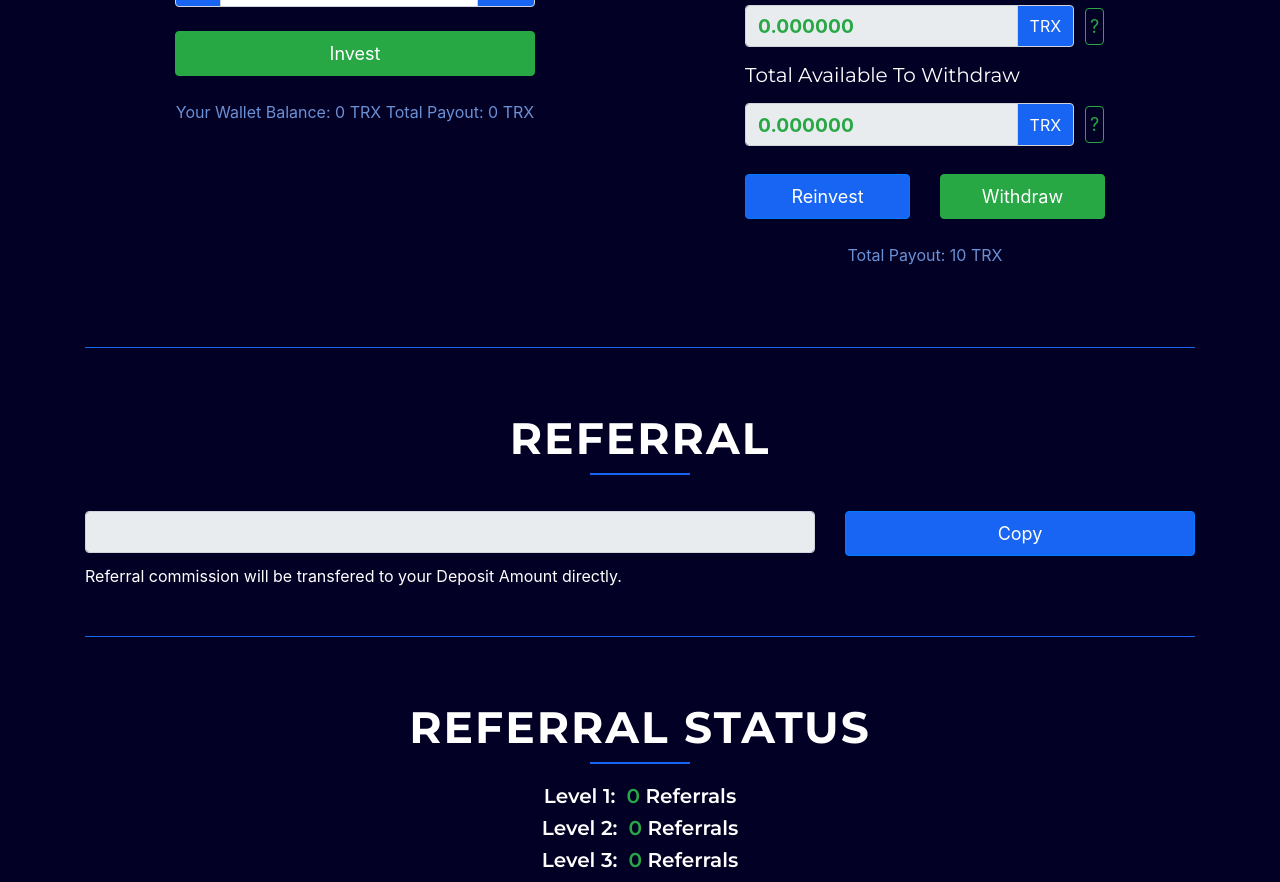
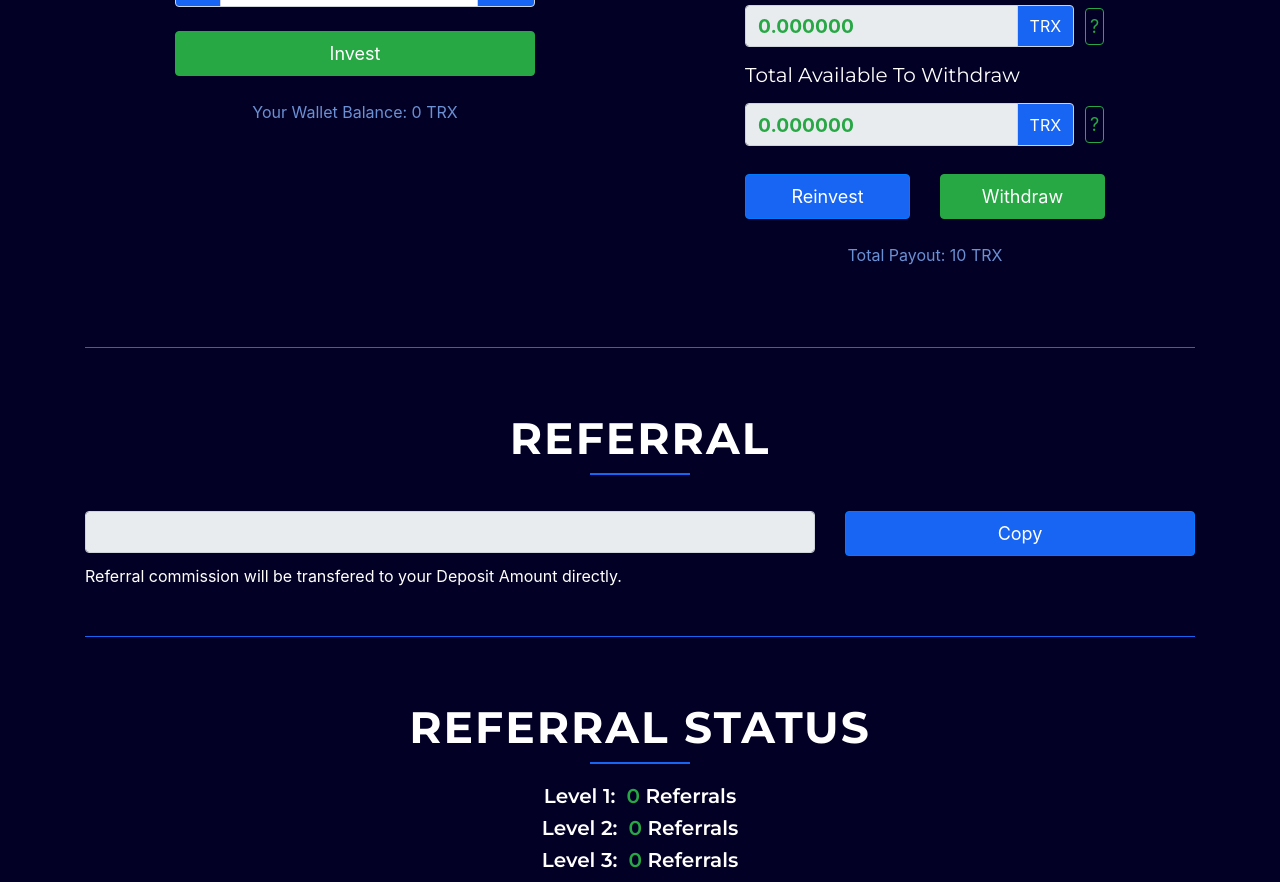
Before and after one commit to tfsmart2/tfsmart2.github.io, a plain HTML site: page index.html in a window 1280 px wide. Shown: the part 1602-2484 px from the top of the page. Drawn offline with nearby package versions, Linux system fonts and the light colour scheme.

Commit message:
Update index.html

```diff
--- a/index.html
+++ b/index.html
@@ -423,7 +423,7 @@
               </form>
               <p class="text-blue">
                 Your Wallet Balance: <span id="balance">0</span> TRX
-		      Total Payout: <span id="actualCapital">0</span> TRX
+
               </p>
             </div>
           </div>
```
